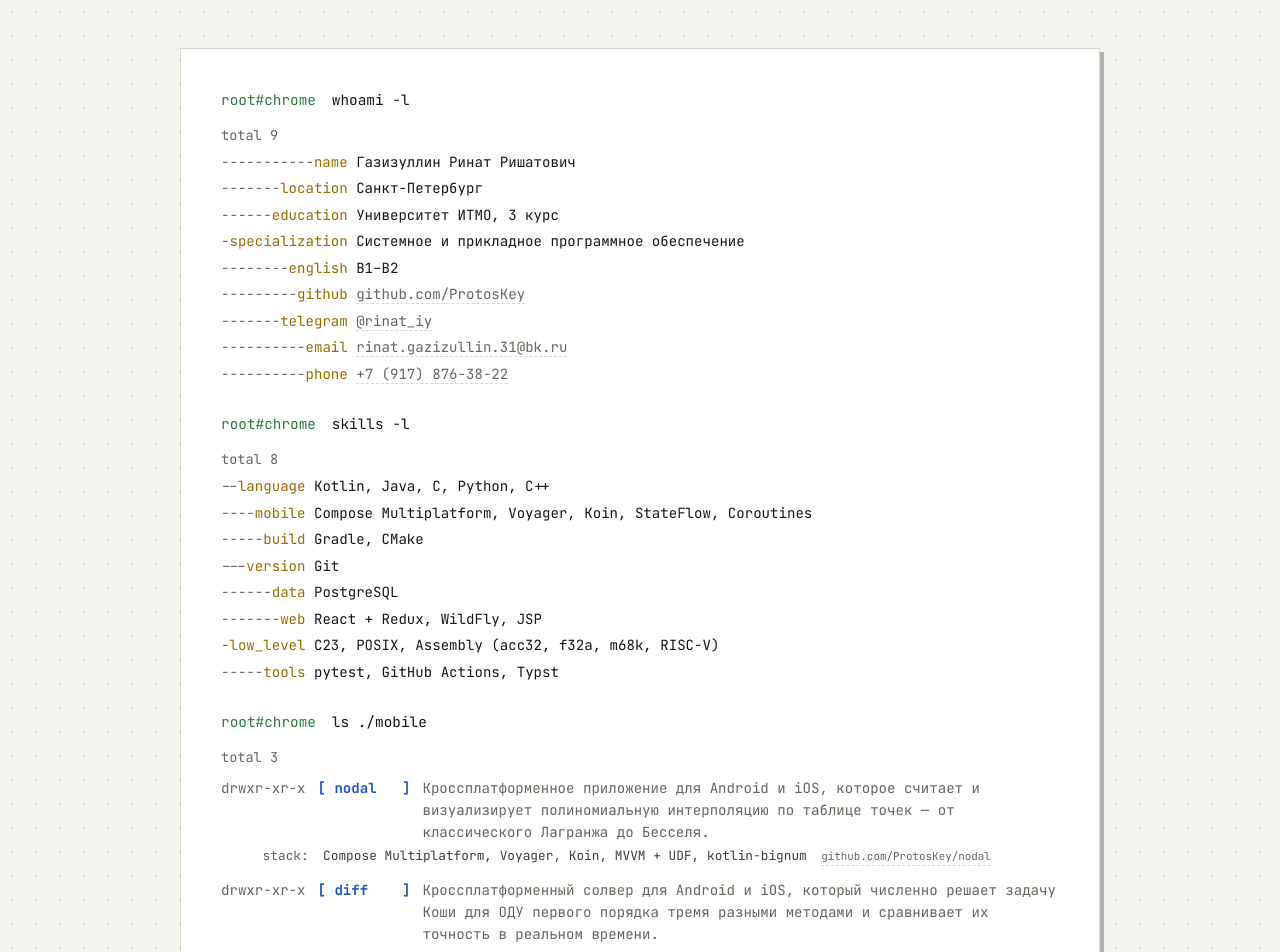
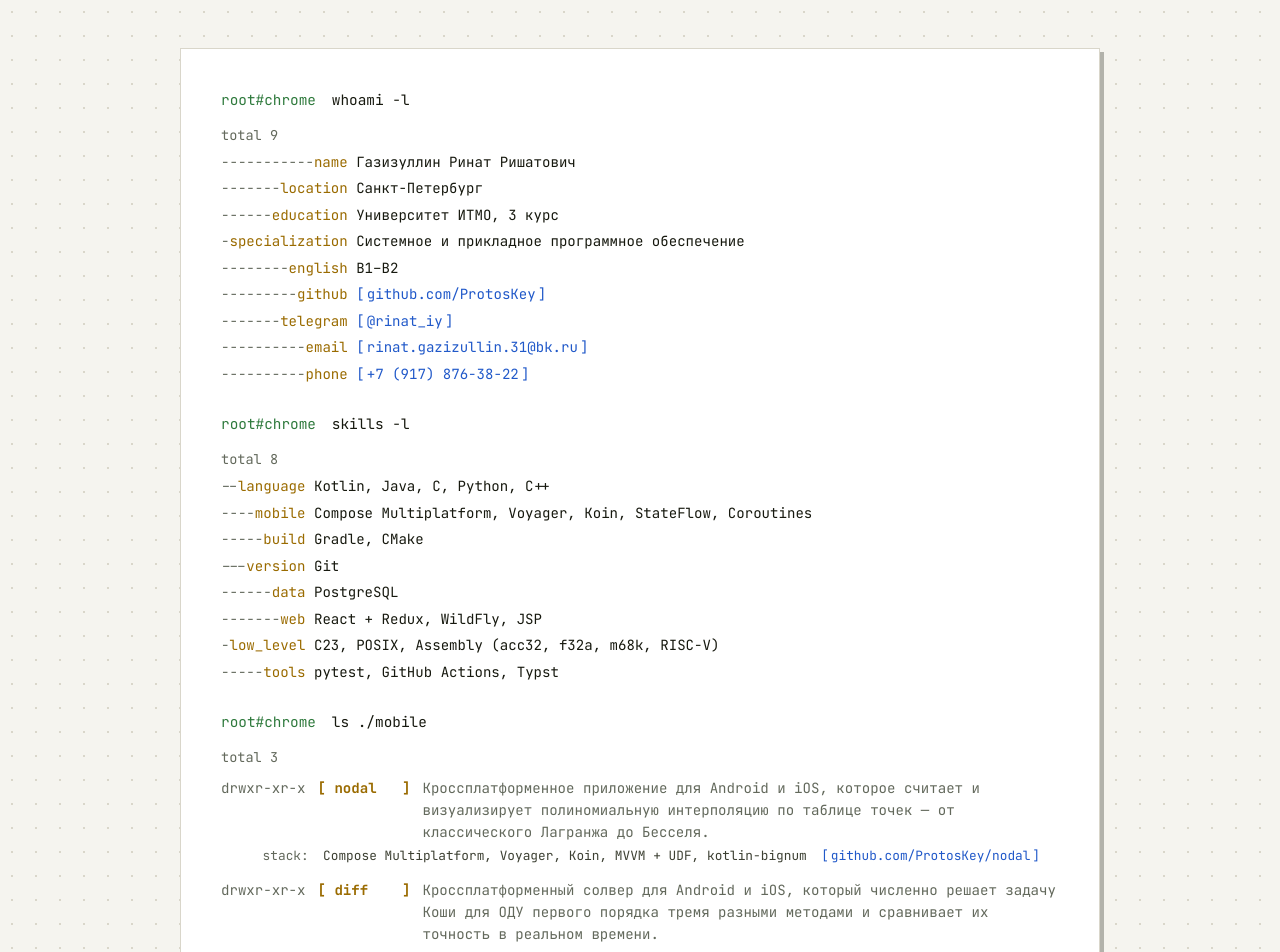
Before and after one commit to ProtosKey/whoami, a React (Create React App) app: page /projects in a window 1280 px wide. Shown: the top 952 px of the page. Built offline with nearby package versions, Linux system fonts and the light colour scheme.

Commit message:
refactor: new link style

```diff
--- a/src/components/BracketLink.module.css
+++ b/src/components/BracketLink.module.css
@@ -5,7 +5,7 @@
   font-family: var(--font-mono);
   font-size: inherit;
   text-decoration: none;
-  color: var(--accent);
+  color: var(--dir);
   background: transparent;
   border: none;
   cursor: pointer;
@@ -17,7 +17,7 @@
 }
 
 .bracket {
-  color: var(--accent);
+  color: var(--dir);
   transition: color 0.1s ease;
 }
 
--- a/src/components/DashList.jsx
+++ b/src/components/DashList.jsx
@@ -1,3 +1,4 @@
+import BracketLink from './BracketLink';
 import styles from './DashList.module.css';
 
 export default function DashList({ rows }) {
@@ -13,14 +14,9 @@ export default function DashList({ rows }) {
             <span className={styles.dash}>{dashes}</span>
             <span className={styles.label}>{row.label}</span>{' '}
             {row.href ? (
-              <a
-                className={styles.link}
-                href={row.href}
-                target={row.external ? '_blank' : undefined}
-                rel={row.external ? 'noopener noreferrer' : undefined}
-              >
+              <BracketLink href={row.href} external={row.external}>
                 {row.value}
-              </a>
+              </BracketLink>
             ) : (
               <span className={styles.value}>{row.value}</span>
             )}
--- a/src/components/DashList.module.css
+++ b/src/components/DashList.module.css
@@ -25,17 +25,3 @@
 .value {
   color: var(--text);
 }
-
-.link {
-  color: var(--text-dim);
-  text-decoration: none;
-  border-bottom: 1px dashed var(--border);
-  transition: color 0.12s ease, border-color 0.12s ease;
-}
-
-.link:hover,
-.link:focus-visible {
-  color: var(--accent);
-  border-color: var(--accent);
-  outline: none;
-}
--- a/src/components/Markdown.jsx
+++ b/src/components/Markdown.jsx
@@ -1,4 +1,5 @@
 import ReactMarkdown from 'react-markdown';
+import BracketLink from './BracketLink';
 import styles from './Markdown.module.css';
 
 const components = {
@@ -12,9 +13,9 @@ const components = {
   strong: ({ children }) => <strong className={styles.strong}>{children}</strong>,
   code: ({ children }) => <code className={styles.code}>{children}</code>,
   a: ({ href, children }) => (
-    <a className={styles.link} href={href} target="_blank" rel="noopener noreferrer">
+    <BracketLink href={href} external>
       {children}
-    </a>
+    </BracketLink>
   ),
 };
 
--- a/src/components/Markdown.module.css
+++ b/src/components/Markdown.module.css
@@ -51,17 +51,3 @@
   border: 1px solid var(--border);
   padding: 0.05em 0.4em;
 }
-
-.link {
-  color: var(--text-dim);
-  text-decoration: none;
-  border-bottom: 1px dashed var(--border);
-  transition: color 0.12s ease, border-color 0.12s ease;
-}
-
-.link:hover,
-.link:focus-visible {
-  color: var(--accent);
-  border-color: var(--accent);
-  outline: none;
-}
--- a/src/components/ProjectListing.module.css
+++ b/src/components/ProjectListing.module.css
@@ -27,17 +27,20 @@
 }
 
 .name {
-  color: var(--dir);
+  color: var(--accent);
   font-weight: 700;
   text-decoration: none;
   white-space: pre;
   flex: 0 0 auto;
-  transition: color 0.1s ease;
+  padding: 0.1em 0.3em;
+  margin: -0.1em -0.3em;
+  transition: background-color 0.1s ease, color 0.1s ease;
 }
 
 .name:hover,
 .name:focus-visible {
-  color: var(--accent);
+  background-color: var(--accent);
+  color: var(--accent-contrast);
   outline: none;
 }
 
@@ -64,9 +67,3 @@
 .stackValue {
   color: var(--tag-text);
 }
-
-@media (prefers-color-scheme: dark) {
-  .name {
-    text-shadow: 0 0 10px rgba(108, 182, 255, 0.35);
-  }
-}
--- a/src/components/RepoLink.jsx
+++ b/src/components/RepoLink.jsx
@@ -1,22 +1,9 @@
-import styles from './RepoLink.module.css';
+import BracketLink from './BracketLink';
 
-export default function RepoLink({ path, className = '' }) {
+export default function RepoLink({ path, className }) {
   return (
-    <a
-      className={`${styles.repo} ${className}`.trim()}
-      href={`https://github.com/${path}`}
-      target="_blank"
-      rel="noopener noreferrer"
-    >
-      <span className={styles.muted}>github.com/</span>
-      {path.split('/')[1] ? (
-        <>
-          <span className={styles.muted}>{path.split('/')[0]}/</span>
-          {path.split('/')[1]}
-        </>
-      ) : (
-        path
-      )}
-    </a>
+    <BracketLink href={`https://github.com/${path}`} external className={className}>
+      {`github.com/${path}`}
+    </BracketLink>
   );
 }
--- a/src/components/RepoLink.module.css
+++ /dev/null
@@ -1,19 +0,0 @@
-.repo {
-  font-family: var(--font-mono);
-  font-size: 0.85em;
-  color: var(--text-dim);
-  text-decoration: none;
-  border-bottom: 1px dashed var(--border);
-  transition: color 0.12s ease, border-color 0.12s ease;
-}
-
-.repo:hover,
-.repo:focus-visible {
-  color: var(--accent);
-  border-color: var(--accent);
-  outline: none;
-}
-
-.muted {
-  color: var(--text-dim);
-}
```
